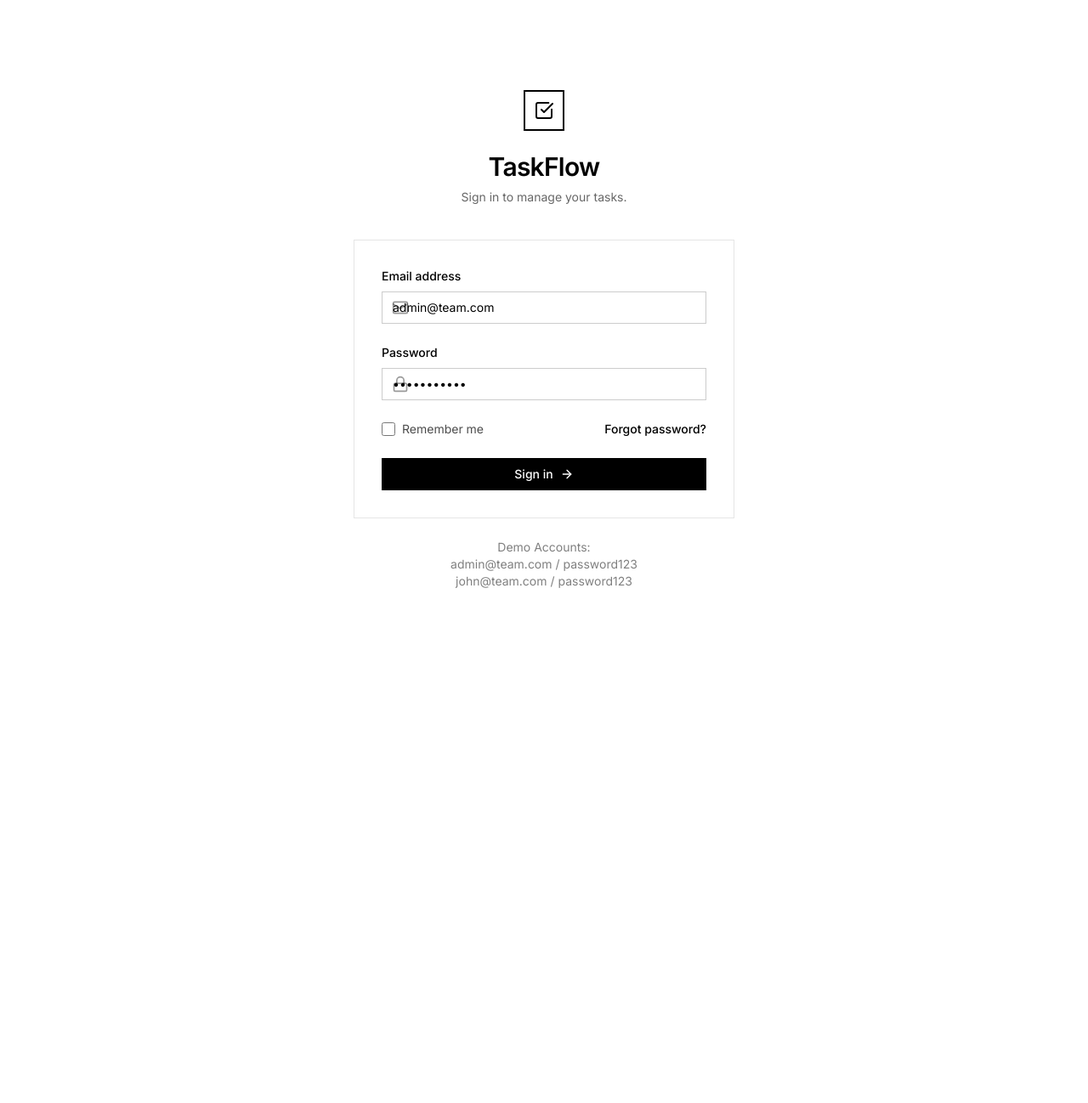
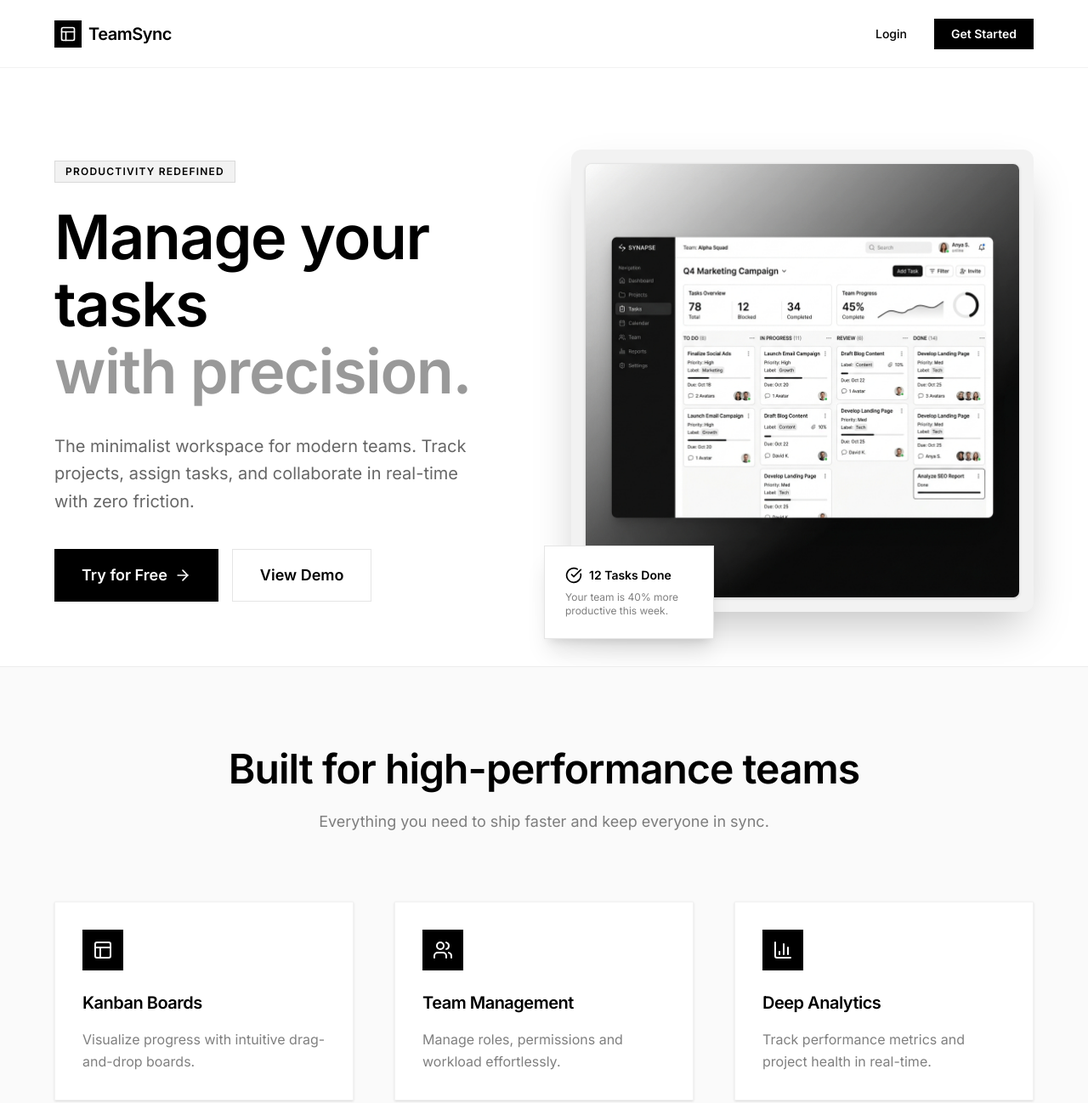
Before and after one commit to Ankushkumardas/assign-etharal.ai, a React app in the folder app/: page / in a window 1280 px wide. Before the commit this address led to /login. Shown: the top 1298 px of the page at 85% size. Before the commit the page ends 800 px from the top, so only its background shows below. Built offline with nearby package versions, Linux system fonts and the light colour scheme; no server answers; the HTML template or start-up script is replaced by a standard one.

Commit message:
feat: add premium landing page with skeleton images and update routes

```diff
--- a/app/src/App.jsx
+++ b/app/src/App.jsx
@@ -2,6 +2,7 @@ import React from 'react';
 import { BrowserRouter, Routes, Route, Navigate } from 'react-router-dom';
 import { AuthProvider, useAuth } from './context/AuthContext';
 import DashboardLayout from './layouts/DashboardLayout';
+import Landing from './pages/Landing';
 import Login from './pages/Login';
 import Dashboard from './pages/Dashboard';
 import Projects from './pages/Projects';
@@ -11,10 +12,11 @@ import Team from './pages/Team';
 function AppRoutes() {
   return (
     <Routes>
+      <Route path="/" element={<Landing />} />
       <Route path="/login" element={<Login />} />
 
       <Route element={<DashboardLayout />}>
-        <Route path="/" element={<Dashboard />} />
+        <Route path="/dashboard" element={<Dashboard />} />
         <Route path="/projects" element={<Projects />} />
         <Route path="/tasks" element={<Tasks />} />
         <Route path="/team" element={<Team />} />
--- a/app/src/components/Sidebar.jsx
+++ b/app/src/components/Sidebar.jsx
@@ -13,7 +13,7 @@ const Sidebar = () => {
   };
 
   const navItems = [
-    { name: 'Dashboard', icon: LayoutDashboard, path: '/' },
+    { name: 'Dashboard', icon: LayoutDashboard, path: '/dashboard' },
     { name: 'Projects', icon: FolderGit2, path: '/projects' },
     { name: 'Tasks', icon: CheckSquare, path: '/tasks' },
   ];
--- /dev/null
+++ b/app/src/pages/Landing.jsx
@@ -0,0 +1,166 @@
+import React from 'react';
+import { motion } from 'framer-motion';
+import { ArrowRight, CheckCircle, BarChart3, Users, Layout } from 'lucide-react';
+import { Link } from 'react-router-dom';
+
+const Landing = () => {
+  return (
+    <div className="min-h-screen bg-white text-black font-sans selection:bg-black selection:text-white">
+      {/* Navigation */}
+      <nav className="h-20 border-b border-black/5 flex items-center justify-between px-8 md:px-16 sticky top-0 bg-white/80 backdrop-blur-md z-50">
+        <div className="flex items-center space-x-2">
+          <div className="w-8 h-8 bg-black flex items-center justify-center">
+            <Layout className="w-5 h-5 text-white" />
+          </div>
+          <span className="text-xl font-bold font-display tracking-tight">TeamSync</span>
+        </div>
+        <div className="flex items-center space-x-8">
+          <Link to="/login" className="text-sm font-medium hover:text-black/60 transition-colors">Login</Link>
+          <Link to="/login" className="bg-black text-white px-5 py-2 text-sm font-bold hover:bg-black/80 transition-colors">
+            Get Started
+          </Link>
+        </div>
+      </nav>
+
+      {/* Hero Section */}
+      <section className="pt-24 pb-16 px-8 md:px-16 overflow-hidden">
+        <div className="max-w-7xl mx-auto grid grid-cols-1 lg:grid-cols-2 gap-16 items-center">
+          <motion.div
+            initial={{ opacity: 0, x: -20 }}
+            animate={{ opacity: 1, x: 0 }}
+            transition={{ duration: 0.6 }}
+          >
+            <span className="inline-block px-3 py-1 bg-black/5 border border-black/10 text-xs font-bold uppercase tracking-widest mb-6">
+              Productivity Redefined
+            </span>
+            <h1 className="text-5xl md:text-7xl font-bold font-display leading-[1.1] mb-8">
+              Manage your tasks <br />
+              <span className="text-black/40">with precision.</span>
+            </h1>
+            <p className="text-xl text-black/60 leading-relaxed mb-10 max-w-lg">
+              The minimalist workspace for modern teams. Track projects, assign tasks, and collaborate in real-time with zero friction.
+            </p>
+            <div className="flex flex-col sm:flex-row gap-4">
+              <Link to="/login" className="bg-black text-white px-8 py-4 text-lg font-bold flex items-center justify-center hover:gap-3 transition-all group">
+                Try for Free <ArrowRight className="ml-2 w-5 h-5 group-hover:translate-x-1 transition-transform" />
+              </Link>
+              <button className="px-8 py-4 text-lg font-bold border border-black/10 hover:bg-black/5 transition-colors">
+                View Demo
+              </button>
+            </div>
+          </motion.div>
+
+          <motion.div
+            initial={{ opacity: 0, scale: 0.95 }}
+            animate={{ opacity: 1, scale: 1 }}
+            transition={{ duration: 0.8, delay: 0.2 }}
+            className="relative"
+          >
+            <div className="bg-black/5 p-4 rounded-xl shadow-2xl">
+              <img
+                src="/images/hero.png"
+                alt="App Dashboard"
+                className="w-full rounded-lg shadow-sm border border-black/5"
+              />
+            </div>
+            {/* Decorative elements */}
+            <div className="absolute -bottom-8 -left-8 bg-white border border-black/10 p-6 shadow-xl hidden md:block max-w-[200px]">
+              <div className="flex items-center space-x-2 mb-2">
+                <CheckCircle className="w-5 h-5 text-black" />
+                <span className="text-sm font-bold">12 Tasks Done</span>
+              </div>
+              <p className="text-xs text-black/50">Your team is 40% more productive this week.</p>
+            </div>
+          </motion.div>
+        </div>
+      </section>
+
+      {/* Features */}
+      <section className="py-24 bg-black/2 px-8 md:px-16 border-y border-black/5">
+        <div className="max-w-7xl mx-auto">
+          <div className="text-center mb-20">
+            <h2 className="text-3xl md:text-5xl font-bold font-display mb-6 text-black">Built for high-performance teams</h2>
+            <p className="text-black/50 max-w-2xl mx-auto text-lg">Everything you need to ship faster and keep everyone in sync.</p>
+          </div>
+
+          <div className="grid grid-cols-1 md:grid-cols-3 gap-12">
+            {[
+              { icon: Layout, title: "Kanban Boards", desc: "Visualize progress with intuitive drag-and-drop boards." },
+              { icon: Users, title: "Team Management", desc: "Manage roles, permissions and workload effortlessly." },
+              { icon: BarChart3, title: "Deep Analytics", desc: "Track performance metrics and project health in real-time." }
+            ].map((f, i) => (
+              <motion.div
+                key={i}
+                whileHover={{ y: -5 }}
+                className="p-8 border border-black/5 bg-white hover:border-black/20 transition-all shadow-sm"
+              >
+                <div className="w-12 h-12 bg-black flex items-center justify-center mb-6">
+                  <f.icon className="w-6 h-6 text-white" />
+                </div>
+                <h3 className="text-xl font-bold mb-4 tracking-tight">{f.title}</h3>
+                <p className="text-black/50 leading-relaxed">{f.desc}</p>
+              </motion.div>
+            ))}
+          </div>
+        </div>
+      </section>
+
+      {/* Feature Highlight */}
+      <section className="py-32 px-8 md:px-16">
+        <div className="max-w-7xl mx-auto flex flex-col lg:flex-row items-center gap-20">
+          <div className="flex-1 order-2 lg:order-1">
+            <div className="bg-black/5 p-4 rounded-xl shadow-lg rotate-1">
+              <img
+                src="/images/feature.png"
+                alt="Feature Overview"
+                className="w-full rounded-lg"
+              />
+            </div>
+          </div>
+          <div className="flex-1 order-1 lg:order-2">
+            <h2 className="text-4xl md:text-5xl font-bold font-display mb-8 leading-tight">Focus on what matters, <br />we'll handle the rest.</h2>
+            <ul className="space-y-6">
+              {[
+                "Real-time updates and notifications",
+                "Multiple assignees per task",
+                "Advanced filtering and search",
+                "Mobile responsive design"
+              ].map((item, i) => (
+                <li key={i} className="flex items-center space-x-3 group">
+                  <div className="w-6 h-6 bg-black/5 border border-black/10 flex items-center justify-center rounded-full group-hover:bg-black group-hover:text-white transition-colors">
+                    <CheckCircle className="w-4 h-4" />
+                  </div>
+                  <span className="text-lg font-medium text-black/70">{item}</span>
+                </li>
+              ))}
+            </ul>
+            <Link to="/login" className="inline-block mt-12 px-8 py-4 bg-black text-white font-bold hover:bg-black/80 transition-colors">
+              Experience it Now
+            </Link>
+          </div>
+        </div>
+      </section>
+
+      {/* Footer */}
+      <footer className="py-20 border-t border-black/10 px-8 md:px-16">
+        <div className="max-w-7xl mx-auto flex flex-col md:flex-row justify-between items-center gap-12">
+          <div className="flex items-center space-x-2">
+            <div className="w-6 h-6 bg-black flex items-center justify-center">
+              <Layout className="w-4 h-4 text-white" />
+            </div>
+            <span className="text-lg font-bold font-display tracking-tight text-black">TeamSync</span>
+          </div>
+          <div className="flex space-x-10 text-sm font-medium text-black/50">
+            <a href="#" className="hover:text-black">Features</a>
+            <a href="#" className="hover:text-black">Privacy</a>
+            <a href="#" className="hover:text-black">Terms</a>
+            <a href="#" className="hover:text-black">Contact</a>
+          </div>
+          <p className="text-sm text-black/40">© 2026 TeamSync. Built by Ankush.</p>
+        </div>
+      </footer>
+    </div>
+  );
+};
+
+export default Landing;
--- a/app/src/pages/Login.jsx
+++ b/app/src/pages/Login.jsx
@@ -13,7 +13,7 @@ const Login = () => {
   const navigate = useNavigate();
   const location = useLocation();
 
-  const from = location.state?.from?.pathname || '/';
+  const from = location.state?.from?.pathname || '/dashboard';
 
   const handleSubmit = async (e) => {
     e.preventDefault();
```
Also changed, not shown: app/public/images/feature.png (added), app/public/images/hero.png (added).
